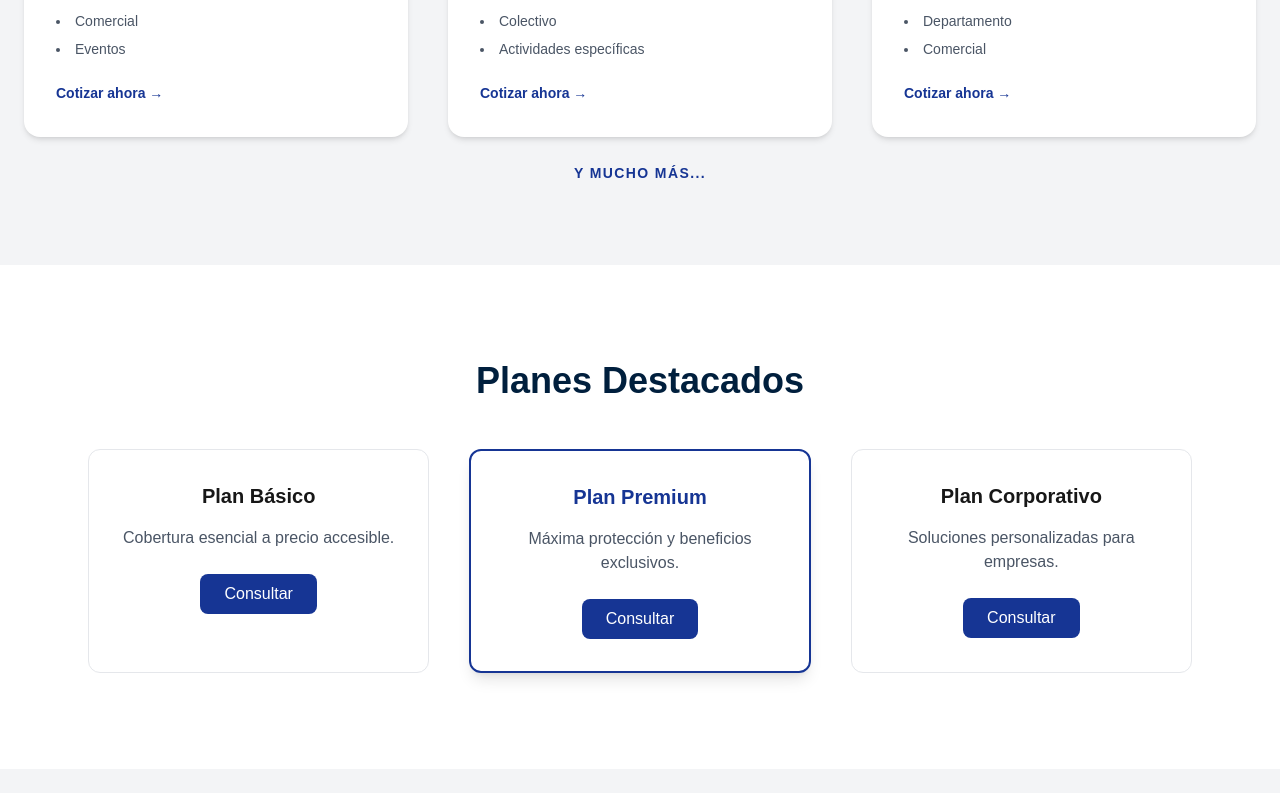
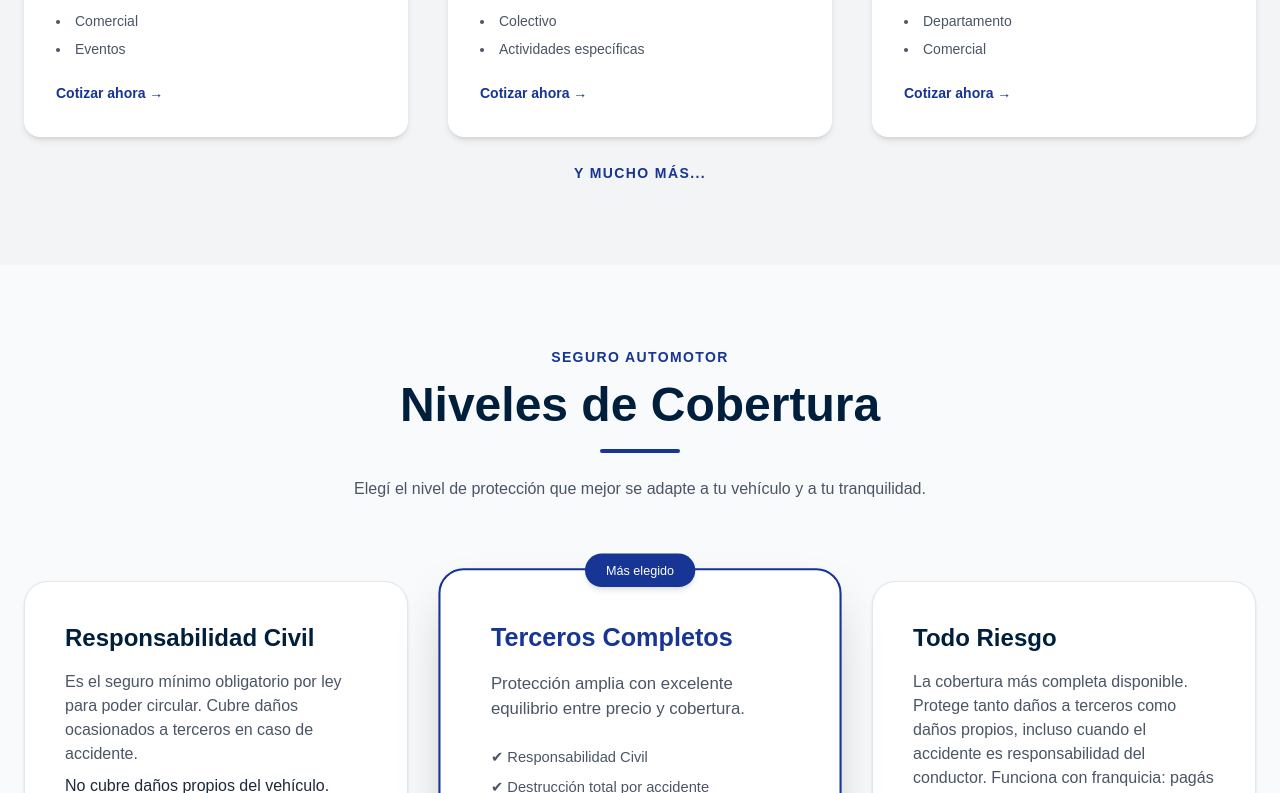
Before and after one commit to p0nkx/seguros-web, a Next.js app: page / in a window 1280 px wide. Shown: the part 2007-2800 px from the top of the page. Built offline with nearby package versions, Linux system fonts and the light colour scheme.

Commit message:
cambios de diseño en planes y mas detalles de seguros automotor

```diff
--- a/app/page.tsx
+++ b/app/page.tsx
@@ -48,9 +48,7 @@ transition-all duration-300
           </a>
         </div>
 
-        <div className="absolute bottom-10 animate-bounce text-white opacity-70 text-center w-full text-2xl">
-          ↓
-        </div>
+
       </section>
 
       {/* ================= ASEGURADORAS ================= */}
@@ -299,55 +297,121 @@ transition-all duration-300
         </div>
       </section>
 
+{/* ================= Planes ================= */}
 
-      {/* ================= PLANES ================= */}
 <section
   id="planes"
-        className="py-24 bg-white text-center"
+  className="py-20 bg-gray-50 text-center"
 >
-        <div className="max-w-6xl mx-auto px-6">
-          <h2 className="text-4xl font-bold text-[#001f3d] mb-12">
-            Planes Destacados
+  <div className="max-w-7xl mx-auto px-6">
+
+    {/* Encabezado */}
+    <div className="mb-20">
+      <span className="text-sm uppercase tracking-widest text-[#163594] font-semibold">
+        Seguro Automotor
+      </span>
+
+      <h2 className="text-4xl md:text-5xl font-bold text-[#001f3d] mt-3">
+        Niveles de Cobertura
       </h2>
 
-          <div className="grid md:grid-cols-3 gap-10">
+      <div className="w-20 h-1 bg-[#163594] mx-auto mt-5 rounded-full"></div>
 
-            <div className="border border-gray-200 p-8 rounded-xl">
-              <h3 className="text-xl font-semibold mb-4">Plan Básico</h3>
-              <p className="text-gray-600 mb-6">
-                Cobertura esencial a precio accesible.
+      <p className="text-gray-600 mt-6 max-w-2xl mx-auto">
+        Elegí el nivel de protección que mejor se adapte a tu vehículo y a tu tranquilidad.
       </p>
-              <button className="bg-[#163594] text-white px-6 py-2 rounded-lg hover:bg-blue-700 transition">
-                Consultar
-              </button>
     </div>
 
-            <div className="border-2 border-[#163594] p-8 rounded-xl shadow-lg">
-              <h3 className="text-xl font-semibold mb-4 text-[#163594]">
-                Plan Premium
+    <div className="grid md:grid-cols-3 gap-10 items-stretch">
+
+      {/* RESPONSABILIDAD CIVIL */}
+      <div className="flex flex-col justify-between bg-white border border-gray-200 p-10 rounded-3xl shadow-sm hover:shadow-xl transition-all duration-300 text-left">
+
+        <div>
+          <h3 className="text-2xl font-semibold mb-4 text-[#001f3d]">
+            Responsabilidad Civil
           </h3>
+
           <p className="text-gray-600 mb-6">
-                Máxima protección y beneficios exclusivos.
+            Es el seguro mínimo obligatorio por ley para poder circular.
+            Cubre daños ocasionados a terceros en caso de accidente.
+            <span className="block mt-2 font-medium text-gray-800">
+              No cubre daños propios del vehículo.
+            </span>
           </p>
-              <button className="bg-[#163594] text-white px-6 py-2 rounded-lg hover:bg-blue-700 transition">
-                Consultar
-              </button>
         </div>
 
-            <div className="border border-gray-200 p-8 rounded-xl">
-              <h3 className="text-xl font-semibold mb-4">Plan Corporativo</h3>
+        <a
+          href="/cotizacion?tipo=automotor"
+          className="mt-8 inline-block text-center bg-gray-200 text-gray-800 font-semibold py-3 rounded-xl hover:bg-gray-300 transition"
+        >
+          Cotizar RC
+        </a>
+      </div>
+
+      {/* TERCEROS COMPLETOS */}
+      <div className="relative flex flex-col justify-between bg-white border-2 border-[#163594] p-12 rounded-3xl shadow-2xl scale-105 text-left">
+
+        <div className="absolute -top-4 left-1/2 -translate-x-1/2 bg-[#163594] text-white text-xs px-5 py-2 rounded-full shadow-md">
+          Más elegido
+        </div>
+
+        <div>
+          <h3 className="text-2xl font-semibold mb-4 text-[#163594]">
+            Terceros Completos
+          </h3>
+
           <p className="text-gray-600 mb-6">
-                Soluciones personalizadas para empresas.
+            Protección amplia con excelente equilibrio entre precio y cobertura.
           </p>
-              <button className="bg-[#163594] text-white px-6 py-2 rounded-lg hover:bg-blue-700 transition">
-                Consultar
-              </button>
+
+          <ul className="text-sm text-gray-600 space-y-2 mb-6">
+            <li>✔ Responsabilidad Civil</li>
+            <li>✔ Destrucción total por accidente</li>
+            <li>✔ Incendio total y parcial</li>
+            <li>✔ Robo o hurto total y parcial</li>
+            <li>✔ Reposición de cristales</li>
+            <li>✔ Grúa hasta 300 km</li>
+            <li>✔ Cobertura contra granizo</li>
+          </ul>
+        </div>
+
+        <a
+          href="/cotizacion?tipo=automotor"
+          className="mt-8 inline-block text-center bg-[#163594] text-white font-semibold py-3 rounded-xl hover:bg-blue-700 transition shadow-md"
+        >
+          Cotizar Terceros
+        </a>
+      </div>
+
+      {/* TODO RIESGO */}
+      <div className="flex flex-col justify-between bg-white border border-gray-200 p-10 rounded-3xl shadow-sm hover:shadow-xl transition-all duration-300 text-left">
+
+        <div>
+          <h3 className="text-2xl font-semibold mb-4 text-[#001f3d]">
+            Todo Riesgo
+          </h3>
+
+          <p className="text-gray-600 mb-6">
+            La cobertura más completa disponible.
+            Protege tanto daños a terceros como daños propios,
+            incluso cuando el accidente es responsabilidad del conductor.
+            Funciona con franquicia: pagás un monto fijo y la compañía cubre el resto.
+          </p>
+        </div>
+
+        <a
+          href="/cotizacion?tipo=automotor"
+          className="mt-8 inline-block text-center bg-gray-200 text-gray-800 font-semibold py-3 rounded-xl hover:bg-gray-300 transition"
+        >
+          Cotizar Todo Riesgo
+        </a>
       </div>
 
     </div>
+
   </div>
 </section>
-
 
       {/* ================= NOSOTROS ================= */}
       <section className="py-24 bg-gray-100 text-center">
```
Lines whose indentation alone changed are shown as unchanged.
